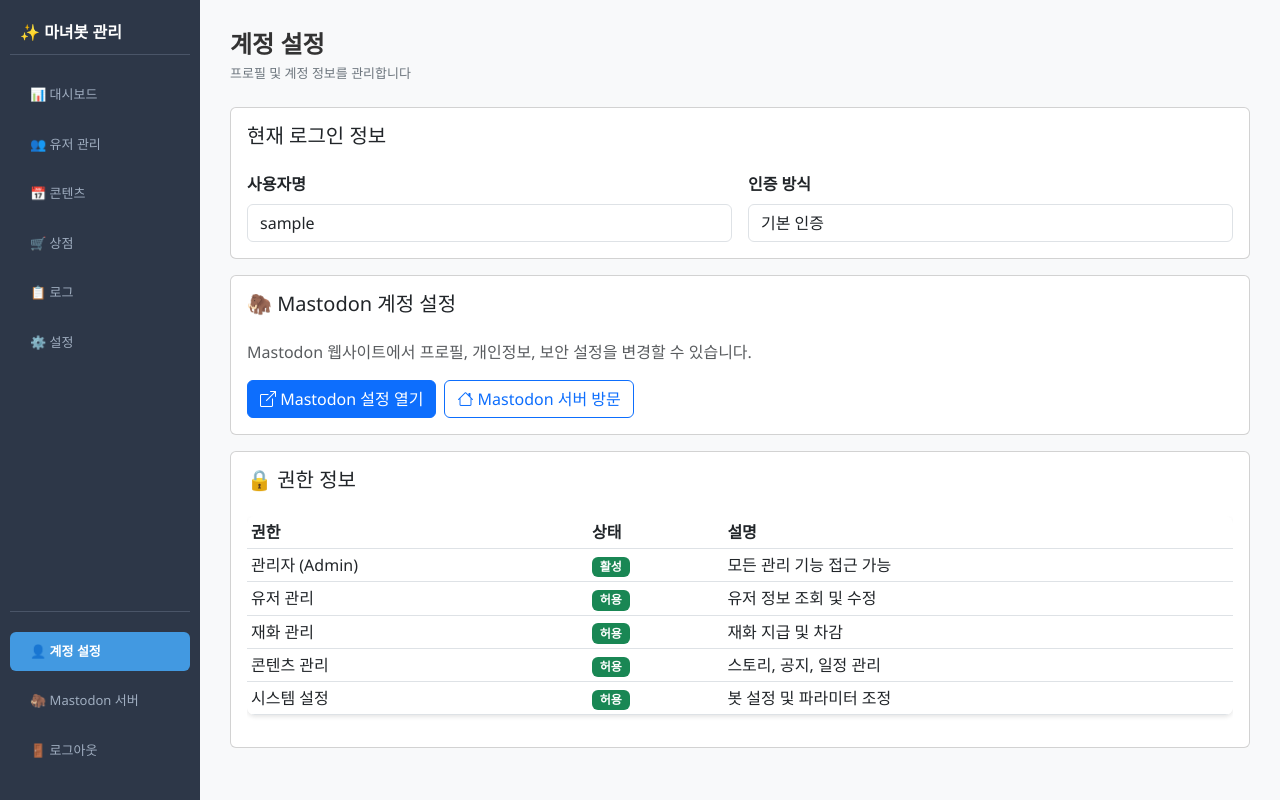
After one commit to NinoNinoNinoling/commumanager, a Flask app: page /account in a window 1280 px wide. The commit adds this page. Run offline with Flask 3, Linux system fonts and the light colour scheme; the visitor is signed in with stand-in values (Sample User, id 1).

Commit message:
기능 추가: Mastodon OAuth 인증 구현
- Mastodon.py 라이브러리 추가
- OAuth 인증 헬퍼 클래스 구현 (admin_web/utils/oauth.py)
- OAuth 로그인/콜백 라우트 추가 (/oauth/login, /oauth/callback)
- 계정 설정 페이지 추가 (/account)
  - 현재 로그인 정보 표시
  - Mastodon 계정 설정으로 바로가기
  - OAuth 연동 정보 표시
  - 권한 정보 테이블
- 사이드바에 하단 메뉴 추가
  - 👤 계정 설정
  - 🦣 Mastodon 서버 바로가기 (새 탭)
  - 🚪 로그아웃
- 로그인 페이지에 "Mastodon으로 로그인" 버튼 추가
- .env.example에 OAuth 관련 환경 변수 추가

OAuth 인증으로 Mastodon 관리자 계정으로 로그인 가능

```diff
--- a/admin_web/routes/web.py
+++ b/admin_web/routes/web.py
@@ -7,6 +7,7 @@ from admin_web.services.user_service import UserService
 from admin_web.services.item_service import ItemService
 from admin_web.services.warning_service import WarningService
 from admin_web.utils.auth import login_required
+from admin_web.utils.oauth import MastodonOAuth
 
 web_bp = Blueprint('web', __name__)
 logger = logging.getLogger(__name__)
@@ -31,6 +32,7 @@ ADMIN_USERS = _get_admin_users()
 
 @web_bp.route('/login', methods=['GET', 'POST'])
 def login():
+    """로그인 페이지 (기본 인증 + OAuth 선택)"""
     if request.method == 'POST':
         username = request.form.get('username')
         password = request.form.get('password')
@@ -38,12 +40,77 @@ def login():
         if username in ADMIN_USERS and check_password_hash(ADMIN_USERS[username], password):
             session['user_id'] = username
             session['role'] = 'admin'
+            session['auth_method'] = 'basic'
             flash('로그인 성공!', 'success')
             return redirect(url_for('web.index'))
         else:
             flash('잘못된 사용자명 또는 비밀번호', 'danger')
 
-    return render_template('login.html')
+    # Mastodon 인스턴스 URL을 템플릿에 전달
+    mastodon_url = os.environ.get('MASTODON_INSTANCE_URL', 'https://mastodon.social')
+    return render_template('login.html', mastodon_url=mastodon_url)
+
+
+@web_bp.route('/oauth/login')
+def oauth_login():
+    """Mastodon OAuth 로그인 시작"""
+    try:
+        oauth = MastodonOAuth()
+        auth_url = oauth.get_authorization_url()
+        return redirect(auth_url)
+    except Exception as e:
+        logger.error(f"OAuth 로그인 실패: {e}")
+        flash(f'OAuth 인증 실패: {str(e)}', 'danger')
+        return redirect(url_for('web.login'))
+
+
+@web_bp.route('/oauth/callback')
+def oauth_callback():
+    """Mastodon OAuth 콜백"""
+    code = request.args.get('code')
+    error = request.args.get('error')
+
+    if error:
+        flash(f'OAuth 인증 거부: {error}', 'danger')
+        return redirect(url_for('web.login'))
+
+    if not code:
+        flash('인증 코드가 없습니다', 'danger')
+        return redirect(url_for('web.login'))
+
+    try:
+        oauth = MastodonOAuth()
+
+        # 액세스 토큰 받기
+        access_token = oauth.get_access_token(code)
+
+        # 사용자 정보 가져오기
+        user_info = oauth.get_user_info(access_token)
+
+        # 관리자 권한 확인
+        is_admin = oauth.verify_admin(access_token)
+
+        if not is_admin:
+            flash('관리자 권한이 없습니다', 'danger')
+            return redirect(url_for('web.login'))
+
+        # 세션에 저장
+        session['user_id'] = user_info['acct']
+        session['username'] = user_info['username']
+        session['display_name'] = user_info['display_name']
+        session['avatar'] = user_info['avatar']
+        session['mastodon_url'] = user_info['url']
+        session['access_token'] = access_token
+        session['role'] = 'admin'
+        session['auth_method'] = 'oauth'
+
+        flash(f'환영합니다, {user_info["display_name"]}!', 'success')
+        return redirect(url_for('web.index'))
+
+    except Exception as e:
+        logger.error(f"OAuth 콜백 처리 실패: {e}")
+        flash(f'OAuth 인증 처리 실패: {str(e)}', 'danger')
+        return redirect(url_for('web.login'))
 
 
 @web_bp.route('/logout')
@@ -105,3 +172,15 @@ def logs():
 @login_required
 def settings():
     return render_template('settings.html')
+
+
+@web_bp.route('/account')
+@login_required
+def account():
+    """계정 설정 페이지"""
+    mastodon_url = os.environ.get('MASTODON_INSTANCE_URL', 'https://mastodon.social')
+    mastodon_settings_url = f"{mastodon_url}/settings/profile"
+
+    return render_template('account.html',
+                          mastodon_url=mastodon_url,
+                          mastodon_settings_url=mastodon_settings_url)
--- /dev/null
+++ b/admin_web/templates/account.html
@@ -0,0 +1,143 @@
+{% extends "base.html" %}
+{% block title %}계정 설정{% endblock %}
+
+{% block content %}
+<div class="page-header mb-4">
+    <h1 class="page-title">계정 설정</h1>
+    <p class="page-subtitle">프로필 및 계정 정보를 관리합니다</p>
+</div>
+
+<!-- 현재 계정 정보 -->
+<div class="card mb-3">
+    <div class="card-body">
+        <h5 class="mb-4">현재 로그인 정보</h5>
+
+        {% if session.get('auth_method') == 'oauth' %}
+        <div class="d-flex align-items-center mb-4">
+            {% if session.get('avatar') %}
+            <img src="{{ session.get('avatar') }}" class="rounded-circle me-3" width="64" height="64" alt="Avatar">
+            {% endif %}
+            <div>
+                <h5 class="mb-1">{{ session.get('display_name', session.get('username', '사용자')) }}</h5>
+                <p class="text-muted mb-0">@{{ session.get('username') }}</p>
+            </div>
+        </div>
+
+        <div class="row g-3">
+            <div class="col-md-6">
+                <label class="form-label fw-bold">계정 ID</label>
+                <input type="text" class="form-control" value="{{ session.get('user_id') }}" readonly>
+            </div>
+            <div class="col-md-6">
+                <label class="form-label fw-bold">인증 방식</label>
+                <input type="text" class="form-control" value="Mastodon OAuth" readonly>
+            </div>
+        </div>
+        {% else %}
+        <div class="row g-3">
+            <div class="col-md-6">
+                <label class="form-label fw-bold">사용자명</label>
+                <input type="text" class="form-control" value="{{ session.get('user_id', 'admin') }}" readonly>
+            </div>
+            <div class="col-md-6">
+                <label class="form-label fw-bold">인증 방식</label>
+                <input type="text" class="form-control" value="기본 인증" readonly>
+            </div>
+        </div>
+        {% endif %}
+    </div>
+</div>
+
+<!-- Mastodon 계정 설정 -->
+<div class="card mb-3">
+    <div class="card-body">
+        <h5 class="mb-4">🦣 Mastodon 계정 설정</h5>
+        <p class="text-muted mb-3">Mastodon 웹사이트에서 프로필, 개인정보, 보안 설정을 변경할 수 있습니다.</p>
+
+        <div class="d-flex gap-2">
+            <a href="{{ mastodon_settings_url }}" target="_blank" class="btn btn-primary">
+                <i class="bi bi-box-arrow-up-right"></i> Mastodon 설정 열기
+            </a>
+            <a href="{{ mastodon_url }}" target="_blank" class="btn btn-outline-primary">
+                <i class="bi bi-house"></i> Mastodon 서버 방문
+            </a>
+        </div>
+    </div>
+</div>
+
+<!-- OAuth 연동 설정 -->
+{% if session.get('auth_method') == 'oauth' %}
+<div class="card mb-3">
+    <div class="card-body">
+        <h5 class="mb-4">🔗 OAuth 연동 정보</h5>
+
+        <div class="row g-3">
+            <div class="col-md-12">
+                <label class="form-label fw-bold">인스턴스 URL</label>
+                <input type="text" class="form-control" value="{{ mastodon_url }}" readonly>
+            </div>
+            <div class="col-md-12">
+                <label class="form-label fw-bold">프로필 URL</label>
+                <div class="input-group">
+                    <input type="text" class="form-control" value="{{ session.get('mastodon_url', '') }}" readonly>
+                    <a href="{{ session.get('mastodon_url', '') }}" target="_blank" class="btn btn-outline-secondary">
+                        <i class="bi bi-box-arrow-up-right"></i>
+                    </a>
+                </div>
+            </div>
+        </div>
+
+        <div class="alert alert-info mt-3 mb-0">
+            <strong>ℹ️ OAuth 연동 상태:</strong> 활성화됨 - Mastodon API를 통해 봇 기능을 사용할 수 있습니다.
+        </div>
+    </div>
+</div>
+{% endif %}
+
+<!-- 권한 정보 -->
+<div class="card">
+    <div class="card-body">
+        <h5 class="mb-4">🔒 권한 정보</h5>
+
+        <div class="table-responsive">
+            <table class="table table-sm">
+                <thead>
+                    <tr>
+                        <th>권한</th>
+                        <th>상태</th>
+                        <th>설명</th>
+                    </tr>
+                </thead>
+                <tbody>
+                    <tr>
+                        <td>관리자 (Admin)</td>
+                        <td><span class="badge bg-success">활성</span></td>
+                        <td>모든 관리 기능 접근 가능</td>
+                    </tr>
+                    <tr>
+                        <td>유저 관리</td>
+                        <td><span class="badge bg-success">허용</span></td>
+                        <td>유저 정보 조회 및 수정</td>
+                    </tr>
+                    <tr>
+                        <td>재화 관리</td>
+                        <td><span class="badge bg-success">허용</span></td>
+                        <td>재화 지급 및 차감</td>
+                    </tr>
+                    <tr>
+                        <td>콘텐츠 관리</td>
+                        <td><span class="badge bg-success">허용</span></td>
+                        <td>스토리, 공지, 일정 관리</td>
+                    </tr>
+                    <tr>
+                        <td>시스템 설정</td>
+                        <td><span class="badge bg-success">허용</span></td>
+                        <td>봇 설정 및 파라미터 조정</td>
+                    </tr>
+                </tbody>
+            </table>
+        </div>
+    </div>
+</div>
+
+{% endblock %}
--- a/admin_web/templates/base.html
+++ b/admin_web/templates/base.html
@@ -46,6 +46,30 @@
                 </a>
             </li>
         </ul>
+
+        <!-- 하단 메뉴 -->
+        <div style="position: absolute; bottom: 20px; left: 10px; right: 10px;">
+            <div class="sidebar-divider"></div>
+            <ul class="sidebar-menu">
+                <li class="sidebar-menu-item">
+                    <a href="/account" class="sidebar-menu-link {% if request.path.startswith('/account') %}active{% endif %}">
+                        👤 계정 설정
+                    </a>
+                </li>
+                <li class="sidebar-menu-item">
+                    <a href="{{ session.get('mastodon_url', 'https://mastodon.social') if session.get('auth_method') == 'oauth' else 'https://mastodon.social' }}"
+                       target="_blank"
+                       class="sidebar-menu-link">
+                        🦣 Mastodon 서버
+                    </a>
+                </li>
+                <li class="sidebar-menu-item">
+                    <a href="/logout" class="sidebar-menu-link">
+                        🚪 로그아웃
+                    </a>
+                </li>
+            </ul>
+        </div>
     </div>
 
     <!-- 메인 콘텐츠 영역 -->
--- a/requirements.txt
+++ b/requirements.txt
@@ -4,3 +4,4 @@ pytest-cov==4.1.0
 pytest-flask==1.3.0
 gunicorn==21.2.0
 python-dotenv==1.0.0
+Mastodon.py==1.8.1
```
Also changed, not shown: admin_web/templates/login.html (+8 -0 lines), admin_web/utils/oauth.py (added, +139 -0 lines), 1 other file.
